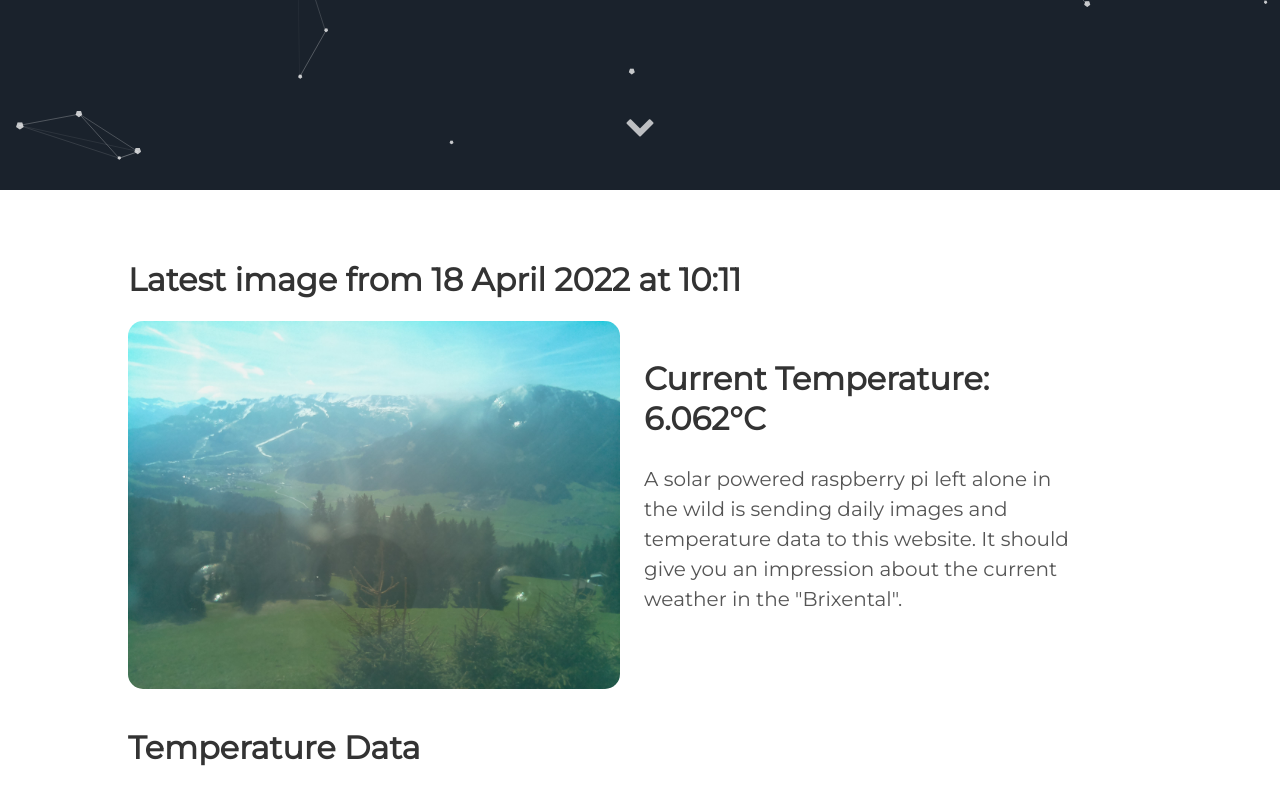
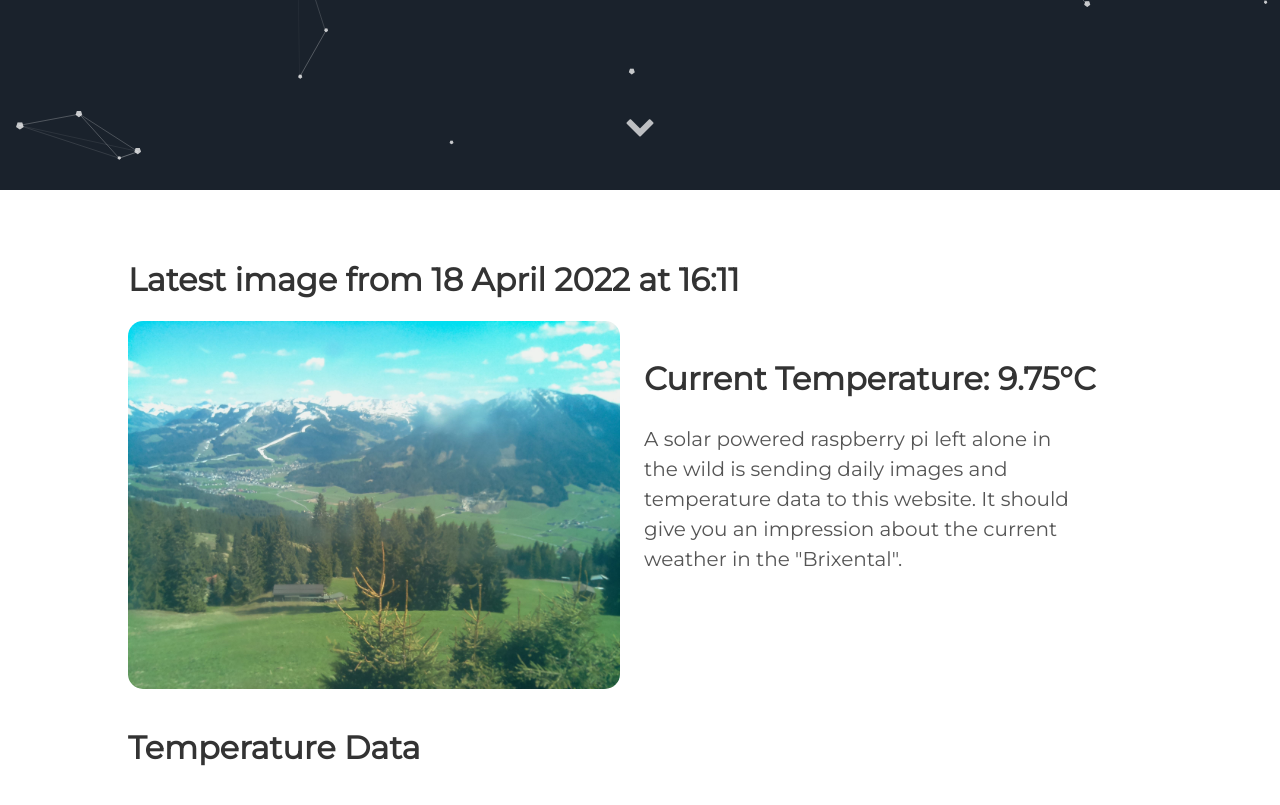
Before and after one commit to vektorious/vektorious.github.io, a Jekyll site: the page built from resources/huette.md, in a window 1280 px wide and 900 px high, scrolled down 710 px. Shown: the top 805 px of the window. Built offline with Jekyll 4.4.1, drawn with Linux system fonts in a browser that asks for light colours.

Commit message:
I'm a bot beep boop

```diff
--- a/resources/huette.md
+++ b/resources/huette.md
@@ -6,13 +6,13 @@ image: '/assets/img/'
 description: 'Live image from the Austrian alps'
 twitter_text: ' '
 ---
-## Latest image from 18 April 2022 at 10:11
+## Latest image from 18 April 2022 at 16:11
 <div class="huette">
   <div class="huette-image">
     <img src="{{ "/assets/img/huette.jpg" | prepend: site.baseurl }}">
   </div>
   <div class="huette-text">
-        <h2>Current Temperature: 6.062°C</h2>
+        <h2>Current Temperature: 9.75°C</h2>
         <p>A solar powered raspberry pi left alone in the wild is sending daily images and temperature data to this website. It should give you an impression about the current weather in the "Brixental".</p>
 
   </div>
```
Also changed, not shown: rpi-script/2022-04-18_160945.txt (renamed from rpi-script/2022-04-18_100944.txt, +5 -5 lines), rpi-script/huette.md (+2 -2 lines), assets/img/huette.jpg, assets/img/temp_plot.png, rpi-script/temp_plot.png, 1 other file.
